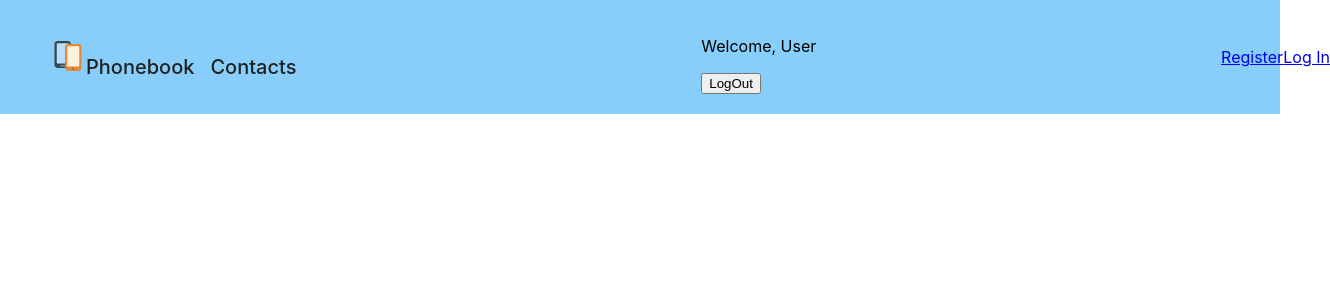
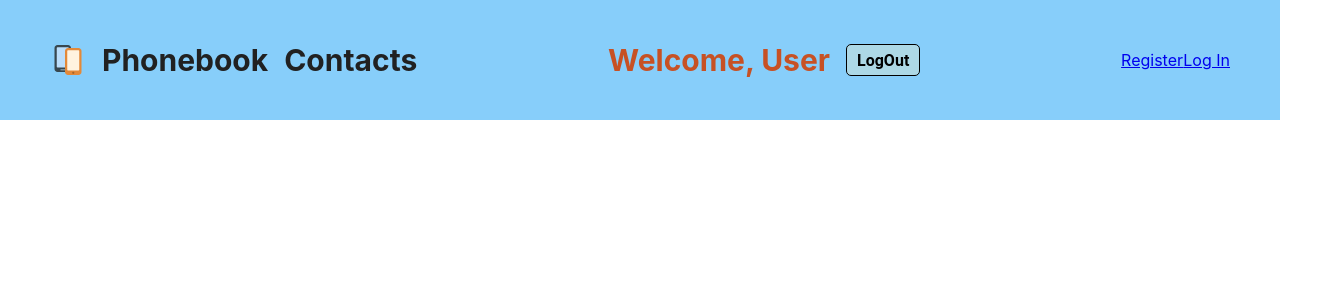
Before and after one commit to nadine525/goit-react-hw-08-phonebook, a React (Create React App) app: page /goit-react-hw-08-phonebook/login in a window 1280 px wide. Shown: the top 300 px of the page, 1330 px wide, since content can reach past the window. Built offline with nearby package versions, Linux system fonts and the light colour scheme; no server answers.

Commit message:
user styled

```diff
--- a/src/components/AppBar/AppBar.styled.js
+++ b/src/components/AppBar/AppBar.styled.js
@@ -1,8 +1,7 @@
 import styled from 'styled-components';
 
 export const HeaderContainer = styled.header`
-  width: 100%;
-  align-items: center;
+  align-items: baseline;
   padding-top: 20px;
   padding-bottom: 20px;
   background-color: lightskyblue;
@@ -12,7 +11,6 @@ export const Division = styled.div`
   display: flex;
   justify-content: space-between;
   align-items: center;
-  width: 100%;
   margin-left: 50px;
   margin-right: 50px;
 `;
--- a/src/components/Navigation/Navigation.js
+++ b/src/components/Navigation/Navigation.js
@@ -1,20 +1,21 @@
 import { FcTwoSmartphones } from 'react-icons/fc';
-// import { NavLink } from 'react-router-dom';
 
 import { iconSize } from 'components/constans';
-import { NavigationDiv, StyledLink } from './Navigation.styled';
+import { LinkDiv, StyledLink, NavigDiv } from './Navigation.styled';
 
 const Navigation = () => {
   return (
     <nav>
-      <NavigationDiv>
+      <NavigDiv>
         <StyledLink to="/">
-          <FcTwoSmartphones size={iconSize.extra} />
-          Phonebook
+          <LinkDiv>
+            <FcTwoSmartphones size={iconSize.extra} />
+            Phonebook
+          </LinkDiv>
         </StyledLink>
 
         <StyledLink to="/contacts">Contacts</StyledLink>
-      </NavigationDiv>
+      </NavigDiv>
     </nav>
   );
 };
--- a/src/components/Navigation/Navigation.styled.js
+++ b/src/components/Navigation/Navigation.styled.js
@@ -1,17 +1,23 @@
 import styled from 'styled-components';
 import { NavLink } from 'react-router-dom';
 
-export const NavigationDiv = styled.div`
+export const LinkDiv = styled.div`
   display: flex;
   flex-direction: row;
   align-items: center;
   gap: 16px;
-  align-items: baseline;
+`;
+
+export const NavigDiv = styled.div`
+  display: flex;
+  flex-direction: row;
+  align-items: center;
+  gap: 16px;
 `;
 
 export const StyledLink = styled(NavLink)`
-  font-weight: 500;
-  font-size: 20px;
+  font-weight: 700;
+  font-size: 30px;
   line-height: 20px;
   cursor: pointer;
   text-decoration: none;
--- a/src/components/UserMenu/UserMenu.js
+++ b/src/components/UserMenu/UserMenu.js
@@ -1,9 +1,11 @@
+import { UserMenuDiv, Button, Paragraf } from './UserMenu.styled';
+
 const UserMenu = () => {
   return (
-    <div>
-      <p>Welcome, User</p>
-      <button type="button">LogOut</button>
-    </div>
+    <UserMenuDiv>
+      <Paragraf>Welcome, User</Paragraf>
+      <Button type="button">LogOut</Button>
+    </UserMenuDiv>
   );
 };
 
--- a/src/components/UserMenu/UserMenu.styled.js
+++ b/src/components/UserMenu/UserMenu.styled.js
@@ -1,10 +1,37 @@
 import styled from 'styled-components';
-import { NavLink } from 'react-router-dom';
 
-export const NavigationDiv = styled.div`
+export const UserMenuDiv = styled.div`
   display: flex;
   flex-direction: row;
   align-items: center;
   gap: 16px;
-  align-items: baseline;
+  align-items: center;
 `;
+
+export const Paragraf = styled.p`
+  font-weight: 700;
+  font-size: 30px;
+  line-height: 20px;
+  color: #c75124;
+`;
+
+export const Button = styled.button`
+  margin-right: 10px;
+  border: 1px solid black;
+  border-radius: 5px;
+  color: black;
+  cursor: pointer;
+  display: inline-block;
+  font-family: 'Roboto', sans-serif;
+  font-size: 16px;
+  font-weight: 700;
+  height: 32px;
+  padding: 0 10px;
+  text-align: center;
+  background-color: lightblue;
+
+  &:hover {
+    color: #c75124;
+    border: 1px solid #c75124;
+  }
+`;
```
